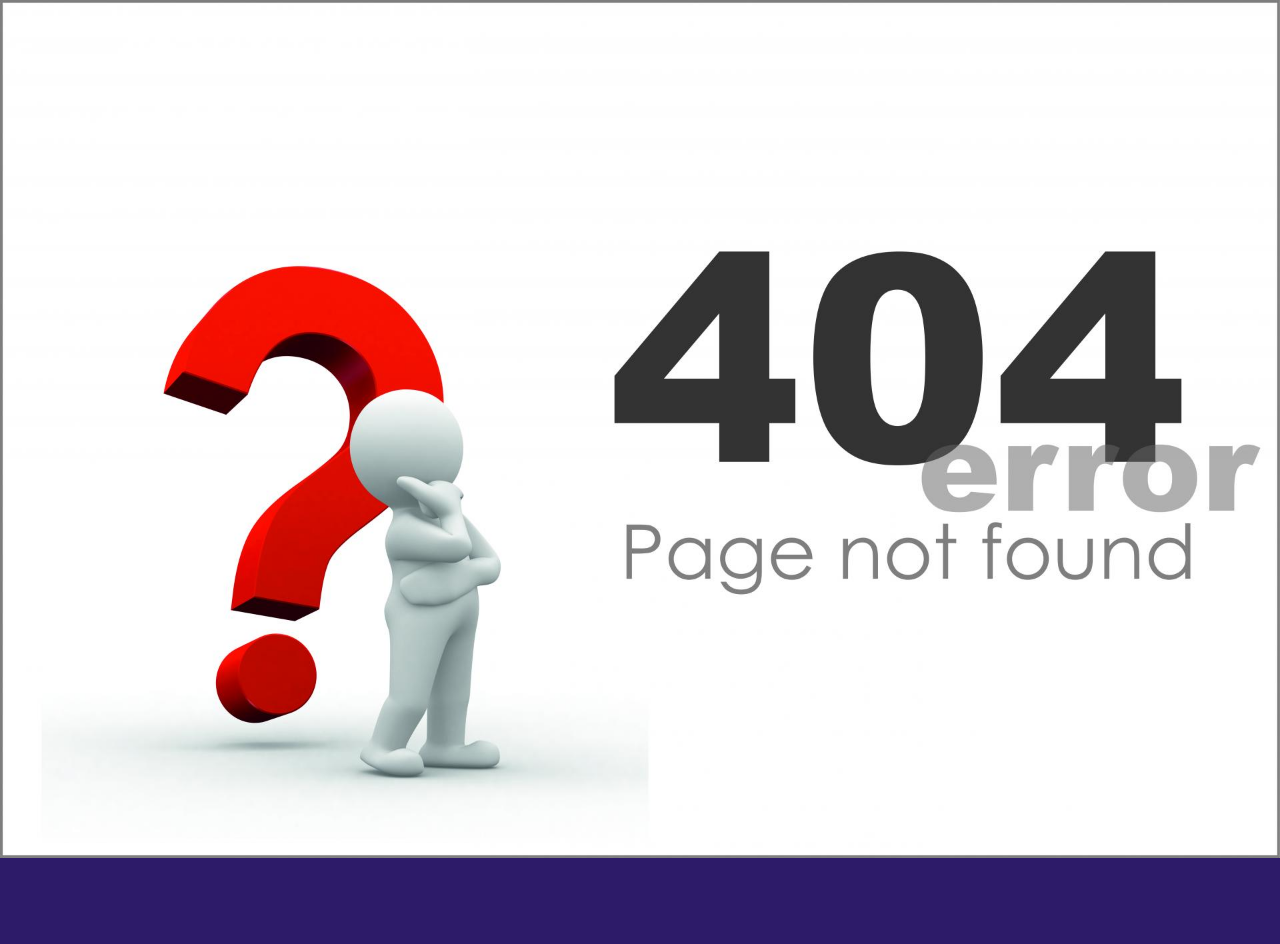
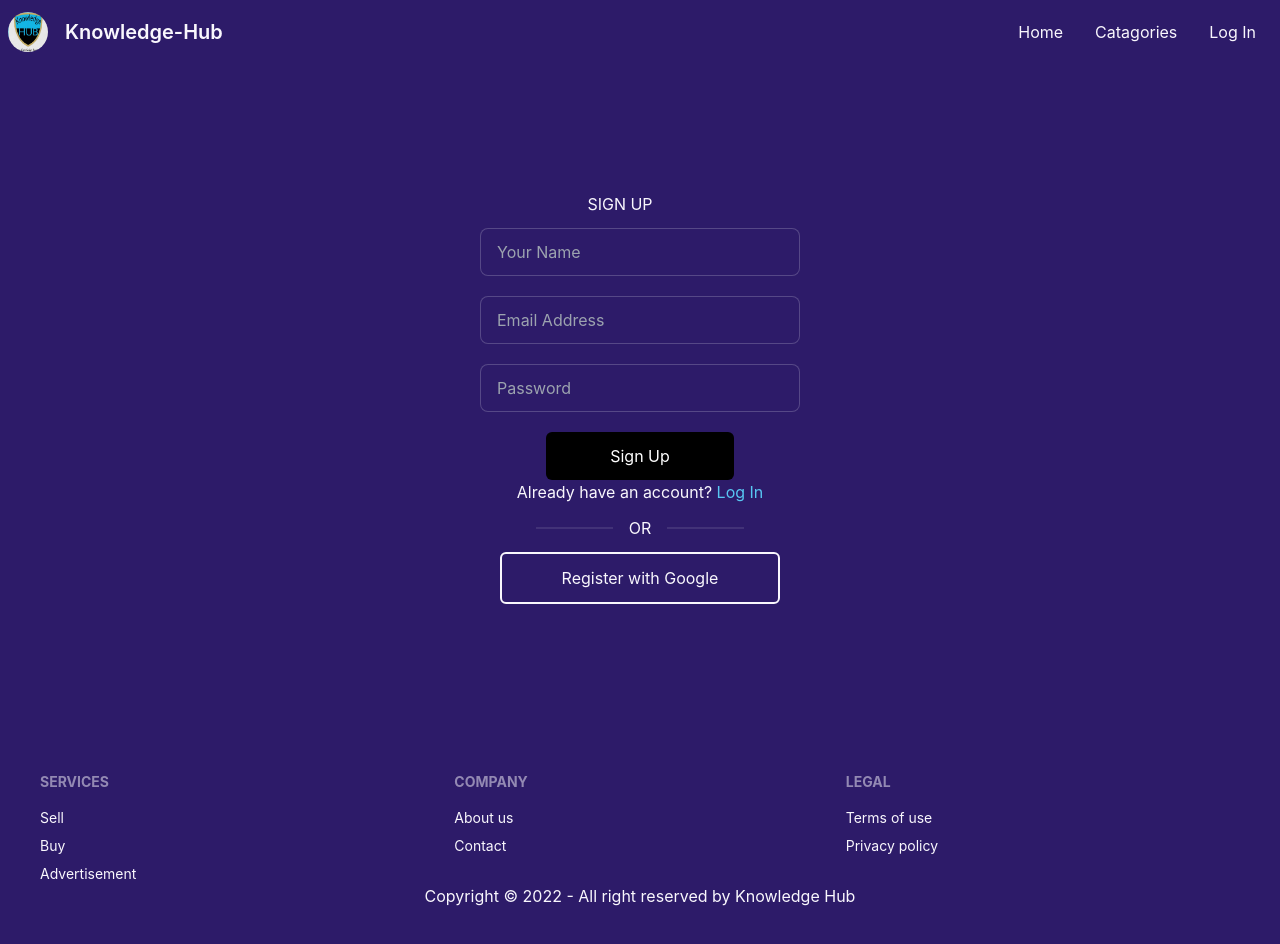
Before and after one commit to chayon8080/Knowledge-hub-client, a React (Create React App) app: page /register in a window 1280 px wide. Shown: the top 944 px of the page. Before the commit the page ends 922 px from the top, so only its background shows below. Built offline with nearby package versions, Linux system fonts and the light colour scheme; no server answers.

Commit message:
seventh commit

```diff
--- a/package.json
+++ b/package.json
@@ -13,6 +13,7 @@
     "react": "^18.2.0",
     "react-dom": "^18.2.0",
     "react-hook-form": "^7.39.6",
+    "react-hot-toast": "^2.4.0",
     "react-icons": "^4.6.0",
     "react-router-dom": "^6.4.3",
     "react-scripts": "5.0.1",
--- a/src/Login/Login.js
+++ b/src/Login/Login.js
@@ -1,13 +1,11 @@
 import React, { useContext, useState } from 'react';
 import { Form, Link, useLocation, useNavigate } from 'react-router-dom';
-import { GoogleAuthProvider } from 'firebase/auth'
 import { IconName } from "react-icons/fa";
 import { AuthContext } from '../../src/contexts/AuthProvider';
 
 const Login = () => {
     const [error, setError] = useState('');
-    // const { signIn, loader, googleSignin } = useContext(AuthContext);
-    const { googleSignin } = useContext(AuthContext)
+    const { signIn, loader, googleSignin } = useContext(AuthContext);
     const navigate = useNavigate();
     const location = useLocation();
     const from = location.state?.from?.pathname || '/';
@@ -22,35 +20,27 @@ const Login = () => {
     }
 
     const handleSubmit = event => {
-        // event.preventDefault();
-        // const form = event.target;
-        // const email = form.event.value;
-        // const password = form.password.value;
-        // signIn(email, password)
-        //     .then(result => {
-        //         const user = result.user;
-        //         form.reset();
-        //         setError('');
-        //         navigate(from, { replace: true });
-        //     })
-        //     .catch(error => {
-        //         console.error(error);
-        //         setError(error.message);
-        //     })
+        event.preventDefault();
+        const form = event.target;
+        const email = form.email.value;
+        const password = form.password.value;
+        signIn(email, password)
+            .then(result => {
+                const user = result.user;
+                form.reset();
+                setError('');
+                navigate(from, { replace: true });
+            })
+            .catch(error => {
+                console.error(error);
+                setError(error.message);
+            })
     }
 
     return (
         <div className='text-center mt-32 mb-44'>
-            <div className='flex justify-around w-56 mx-auto'>
-                <div>
-                    <h3 className='uppercase mb-3 -ml-10'>login</h3>
-                </div>
-                <div>
-                    <Link to='/register'>
-                        <button className="btn btn-xs ml-10">Create An Account</button>
-                    </Link>
-                </div>
-
+            <div className='w-56 mx-auto'>
+                <h3 className='mb-3 -ml-10'>LOG IN</h3>
             </div>
             <Form onSubmit={handleSubmit}>
                 <div>
@@ -60,10 +50,11 @@ const Login = () => {
                     <input type="password" name='password' placeholder="Password" className="input input-bordered w-full max-w-xs required:" />
                 </div>
                 <div>
-                    <Link>
-                        <button className='bg-black px-16 py-3 text-white rounded-md' type='submit'>Login</button>
-                    </Link>
+
+                    <button className='bg-black px-16 py-3 text-white rounded-md' type='submit'>Login</button>
+
                 </div>
+                <p>New to Knowledge Hub <Link className='text-secondary' to='/register'>Create an account</Link></p>
                 <div className="divider w-52 mx-auto">OR</div>
                 <div className='mx-auto p-3 rounded-md' style={{ border: "2px solid", width: '280px' }}>
                     <button onClick={handleGoogleSignIn}>Login with Google</button>
--- a/src/Pages/Products/ProductCard.js
+++ b/src/Pages/Products/ProductCard.js
@@ -21,10 +21,6 @@ const ProductCard = ({ product }) => {
                     <p>Posted: {postedTime}</p>
                 </div>
                 <div className="card-actions justify-end">
-                    <Link>
-                        <button className="mr-5 bg-black py-3 px-4 text-white products-btn">Book Now</button>
-
-                    </Link>
                     <label htmlFor="booking-modal" className="btn">open modal</label>
                 </div>
             </div>
--- a/src/Pages/Products/Products.js
+++ b/src/Pages/Products/Products.js
@@ -6,7 +6,6 @@ import ProductCard from './ProductCard';
 
 const Products = () => {
     const products = useLoaderData();
-    console.log(products)
     const productsData = products.products;
     return (
         <div>
--- a/src/Pages/Shared/Navbar/Navbar.js
+++ b/src/Pages/Shared/Navbar/Navbar.js
@@ -1,12 +1,29 @@
-import React from 'react';
+import React, { useContext } from 'react';
 import { Link } from "react-router-dom"
 import logo from "../../../assets/logo/knowledge hub.png"
+import { AuthContext } from '../../../contexts/AuthProvider';
 const Navbar = () => {
+
+    const { user, logOut } = useContext(AuthContext)
+
+    const signOut = () => {
+        logOut()
+            .then(() => { })
+            .then(() => { })
+    }
 
     const menuItems = <>
         <li><Link to='/'>Home</Link></li>
         <li><Link to='/catagories'>Catagories</Link></li>
-        <li><Link to='/login'>Log In</Link></li>
+        {
+            user?.uid ?
+                <>
+                    <li><button onClick={signOut}>Log Out</button></li>
+                    <li>{user?.displayName}</li>
+
+                </> :
+                <li><Link to='/login'>Log In</Link></li>
+        }
     </>
     return (
         <div className="navbar bg-base-100 flex justify-between">
@@ -20,7 +37,7 @@ const Navbar = () => {
                     </ul>
                 </div>
                 <div>
-                    <img className='h-10 w-10 rounded-2xl' src={logo} alt="" />
+                    <img className='h-10 w-10 rounded-3xl' src={logo} alt="" />
                 </div>
                 <Link to='/' className="btn btn-ghost normal-case text-xl">Knowledge-Hub</Link>
             </div>
--- a/src/Pages/SignUp/SignUp.js
+++ b/src/Pages/SignUp/SignUp.js
@@ -1,9 +1,83 @@
-import React from 'react';
+import React, { useContext, useState } from 'react';
+import { Form, Link } from 'react-router-dom';
+import toast from 'react-hot-toast';
+import { AuthContext } from '../../contexts/AuthProvider';
 
 const SignUp = () => {
+    const [error, setError] = useState('')
+    const { createUser, googleSignin, updateUser } = useContext(AuthContext);
+
+
+    const handleGoogleSignIn = () => {
+        googleSignin()
+            .then(result => {
+                const user = result.user;
+                console.log(user);
+            })
+            .catch(error => {
+                console.error(error);
+                setError(error.message);
+            })
+    }
+    const handleSignup = event => {
+        event.preventDefault();
+
+        const form = event.target;
+        const name = form.name.value;
+        const email = form.email.value;
+        const password = form.password.value;
+        console.log(name, email, password)
+        console.log('signup click')
+
+        createUser(email, password)
+            .then(result => {
+                result = result.user
+                console.log(result)
+                toast('User created successfully')
+                const userInfo = {
+                    displayName: name
+                }
+                updateUser(userInfo)
+                    .then(() => {
+
+                    })
+                    .catch(err => alert(err.messagea))
+                form.reset();
+            })
+            .catch(error => {
+                console.error(error);
+                setError(error.message)
+            })
+
+
+
+    }
+
     return (
-        <div>
+        <div className='text-center my-32'>
+            <div className='w-56 mx-auto'>
+                <h3 className='mb-3 -ml-10'>SIGN UP</h3>
+            </div>
+            <Form onSubmit={handleSignup}>
+                <div>
+                    <input type="text" name='name' placeholder="Your Name" className="input input-bordered w-full max-w-xs required:" />
+                </div>
+                <div className='my-5'>
+                    <input type="email" name='email' placeholder="Email Address" className="input input-bordered w-full max-w-xs required:" />
+                </div>
+                <div className='my-5'>
+                    <input type="password" name='password' placeholder="Password" className="input input-bordered w-full max-w-xs required:" />
+                </div>
+                <div>
+                    <button type='submit' className='bg-black px-16 py-3 text-white rounded-md'>Sign Up</button>
 
+                </div>
+                <p>Already have an account? <Link className='text-secondary' to='/login'>Log In</Link></p>
+                <div className="divider w-52 mx-auto">OR</div>
+                <div className='mx-auto p-3 rounded-md' style={{ border: "2px solid", width: '280px' }}>
+                    <button onClick={handleGoogleSignIn}>Register with Google</button>
+                </div>
+            </Form>
         </div>
     );
 };
--- /dev/null
+++ b/src/Routes/PrivateRoute/PrivateRoute.js
@@ -0,0 +1,17 @@
+import React, { useContext } from 'react';
+import { Navigate, useLocation } from 'react-router-dom';
+import { AuthContext } from '../../contexts/AuthProvider';
+
+const PrivateRoute = ({ children }) => {
+    const { user } = useContext(AuthContext)
+    const location = useLocation();
+
+
+    if (user) {
+        return children;
+    }
+    return <Navigate to='/login' state={{ from: location }} replace></Navigate>
+
+};
+
+export default PrivateRoute;
```
Also changed, not shown: src/Routes/Routes/Routes.js (+7 -1 lines), 1 other file (tests, documents, lock files or other folders).
